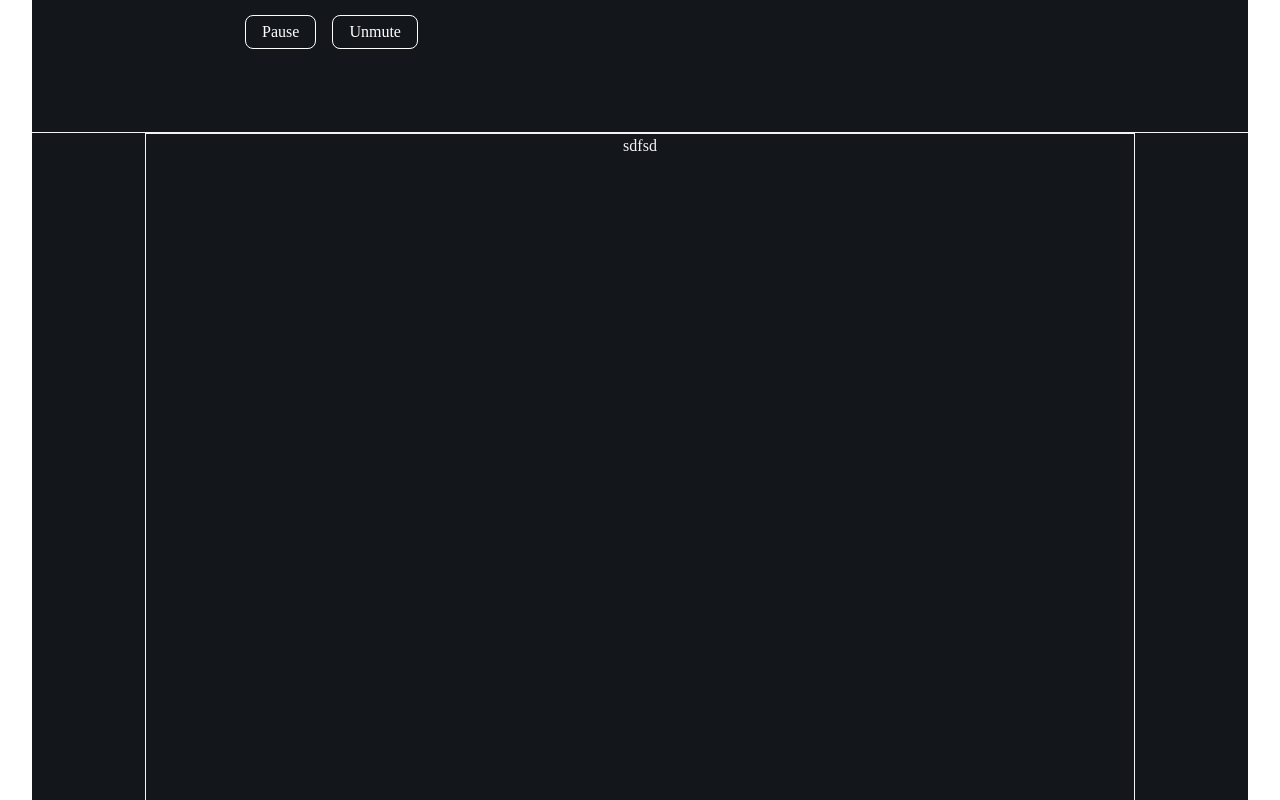
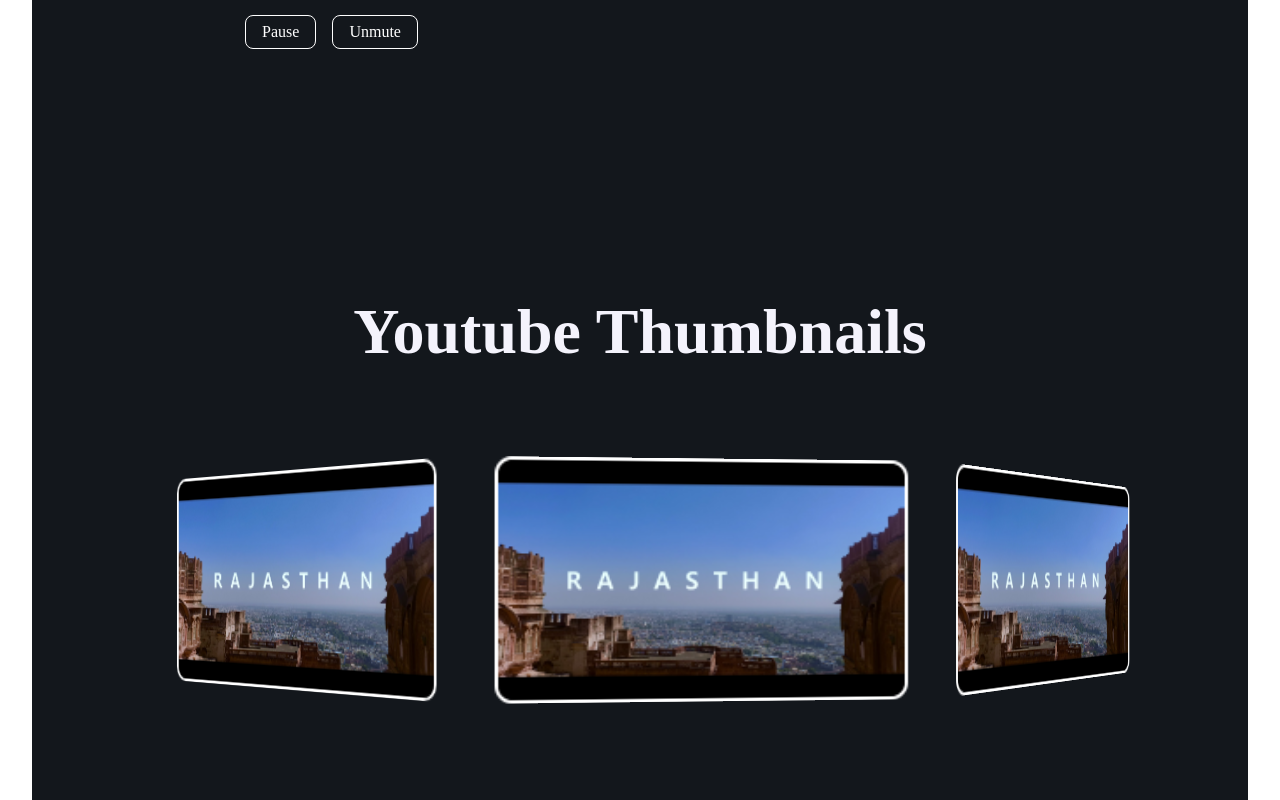
Before and after one commit to Avishkar68/AgencyWebsite, a React (Vite) app: page / in a window 1280 px wide. Shown: the part 780-1580 px from the top of the page. Built offline with nearby package versions, Linux system fonts and the light colour scheme; a web font is replaced by a local one.

Commit message:
thumbnail structure

```diff
--- /dev/null
+++ b/src/components/ui/RollingGallery .jsx
@@ -0,0 +1,120 @@
+import { useEffect, useState } from "react";
+import { motion, useMotionValue, useAnimation, useTransform } from "framer-motion";
+import thumbnail333_00108058 from "../../assets/thumbnail333_00108058.jpg";
+
+const IMGS = [
+  thumbnail333_00108058,
+  thumbnail333_00108058,
+  thumbnail333_00108058,
+  thumbnail333_00108058,
+  thumbnail333_00108058,
+  thumbnail333_00108058,
+  thumbnail333_00108058,
+  thumbnail333_00108058,
+  thumbnail333_00108058,
+  thumbnail333_00108058,
+];
+
+const RollingGallery = ({
+  autoplay = false,
+  pauseOnHover = false,
+  images = [],
+}) => {
+  images = images.length > 0 ? images : IMGS;
+
+  const [screenWidth, setScreenWidth] = useState(window.innerWidth);
+
+  useEffect(() => {
+    const handleResize = () => setScreenWidth(window.innerWidth);
+    window.addEventListener("resize", handleResize);
+    return () => window.removeEventListener("resize", handleResize);
+  }, []);
+
+  // Adjust cylinder width based on screen size
+  const cylinderWidth = screenWidth <= 640 ? 800 : 1800;
+  const faceCount = images.length;
+  const faceWidth = (cylinderWidth / faceCount) * 1.8;
+  const radius = cylinderWidth / (2 * Math.PI);
+
+
+
+  // Framer Motion
+  const dragFactor = 0.05;
+  const rotation = useMotionValue(0);
+  const controls = useAnimation();
+  const transform = useTransform(rotation, (val) => `rotate3d(0,1,0,${val}deg)`);
+
+  const startInfiniteSpin = (startAngle) => {
+    controls.start({
+      rotateY: [startAngle, startAngle - 360],
+      transition: { duration: 20, ease: "linear", repeat: Infinity },
+    });
+  };
+
+  useEffect(() => {
+    if (autoplay) {
+      startInfiniteSpin(rotation.get());
+    } else {
+      controls.stop();
+    }
+  }, [autoplay]); // eslint-disable-line react-hooks/exhaustive-deps
+
+  const translateZValue = screenWidth <= 640 ? radius + 124 : radius + 140;
+   const imgWidth = screenWidth <= 640 ? 200 : 240; // 200px on mobile, 320px on larger screens
+   const imgHeight = screenWidth <= 640 ? 112 : 140; // Maintain 16:9 ratio
+
+  return (
+    <div className="relative h-[240px] md:h-[400px] w-full overflow-hidden">
+      <div className="flex h-full items-center justify-center [perspective:1000px] [transform-style:preserve-3d]">
+        <motion.div
+          drag="x"
+          dragElastic={0}
+          onDrag={(_, info) => {
+            controls.stop();
+            rotation.set(rotation.get() + info.offset.x * dragFactor);
+          }}
+          onDragEnd={(_, info) => {
+            const finalAngle = rotation.get() + info.velocity.x * dragFactor;
+            rotation.set(finalAngle);
+            if (autoplay) startInfiniteSpin(finalAngle);
+          }}
+          onMouseEnter={() => autoplay && pauseOnHover && controls.stop()}
+          onMouseLeave={() => autoplay && pauseOnHover && startInfiniteSpin(rotation.get())}
+          animate={controls}
+          onUpdate={(latest) => typeof latest.rotateY === "number" && rotation.set(latest.rotateY)}
+          style={{
+            transform: transform,
+            rotateY: rotation,
+            width: cylinderWidth,
+            transformStyle: "preserve-3d",
+          }}
+          className="flex min-h-[200px] cursor-grab items-center justify-center [transform-style:preserve-3d]"
+        >
+         {images.map((url, i) => (
+  <div
+    key={i}
+    className="group absolute flex h-fit items-center justify-center [backface-visibility:hidden]"
+    style={{
+      width: `${faceWidth}px`,
+      transform: `rotateY(${(360 / faceCount) * i}deg) translateZ(${translateZValue}px)`,
+    }}
+  >
+    <img
+      src={url}
+      alt="gallery"
+      className="pointer-events-none rounded-[10px] border-[2px] border-white object-cover
+                 transition-transform duration-300 ease-out group-hover:scale-105"
+      style={{
+        width: `${imgWidth}px`,
+        height: `${imgHeight}px`,
+      }}
+    />
+  </div>
+))}
+        </motion.div>
+      </div>
+    </div>
+  );
+};
+
+export default RollingGallery;
--- a/src/sections/ThumbnailSection.jsx
+++ b/src/sections/ThumbnailSection.jsx
@@ -1,11 +1,17 @@
-import React from 'react'
+import React from "react";
+import RollingGallery from "../components/ui/RollingGallery ";
 
 const ThumbnailSection = () => {
   return (
-    <div className="w-screen min-h-screen border md:px-36">
-        <div className='border w-screen md:w-full h-screen'>sdfsd</div>
+    <div className="w-screen h-[500px] md:min-h-screen  md:px-36">
+      <div className=" w-screen md:w-full h-screen">
+        <div className="w-full h-[500px] md:min-h-screen flex flex-col items-center justify-center">
+          <div className="text-[36px] md:text-[64px] font-bold ">Youtube Thumbnails</div>
+          <RollingGallery autoplay={true} pauseOnHover={true} />
+        </div>
+      </div>
     </div>
-  )
-}
+  );
+};
 
-export default ThumbnailSection
+export default ThumbnailSection;
```
Also changed, not shown: src/assets/thumbnail333_00108058.jpg (added), 1 other file (tests, documents, lock files or other folders).
